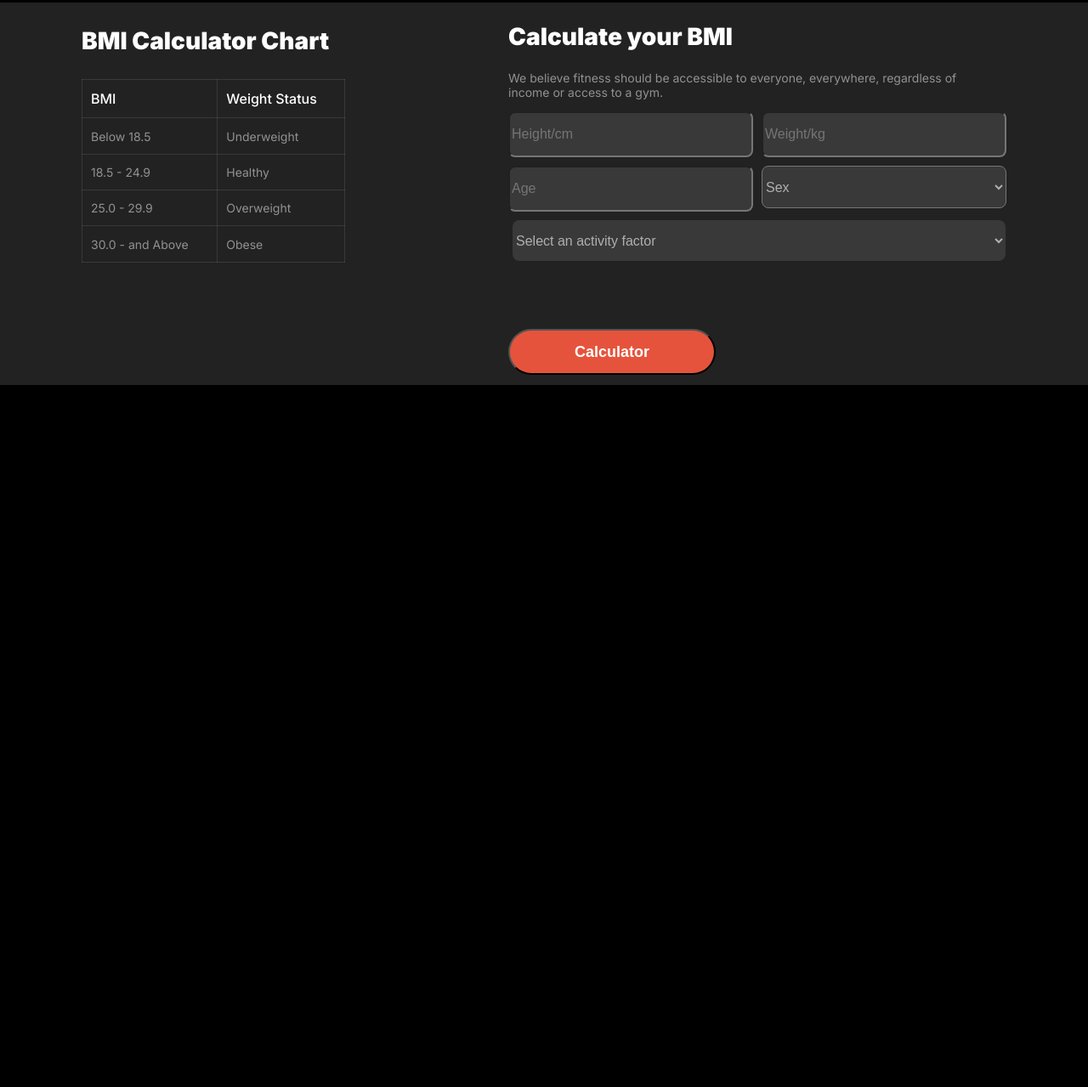
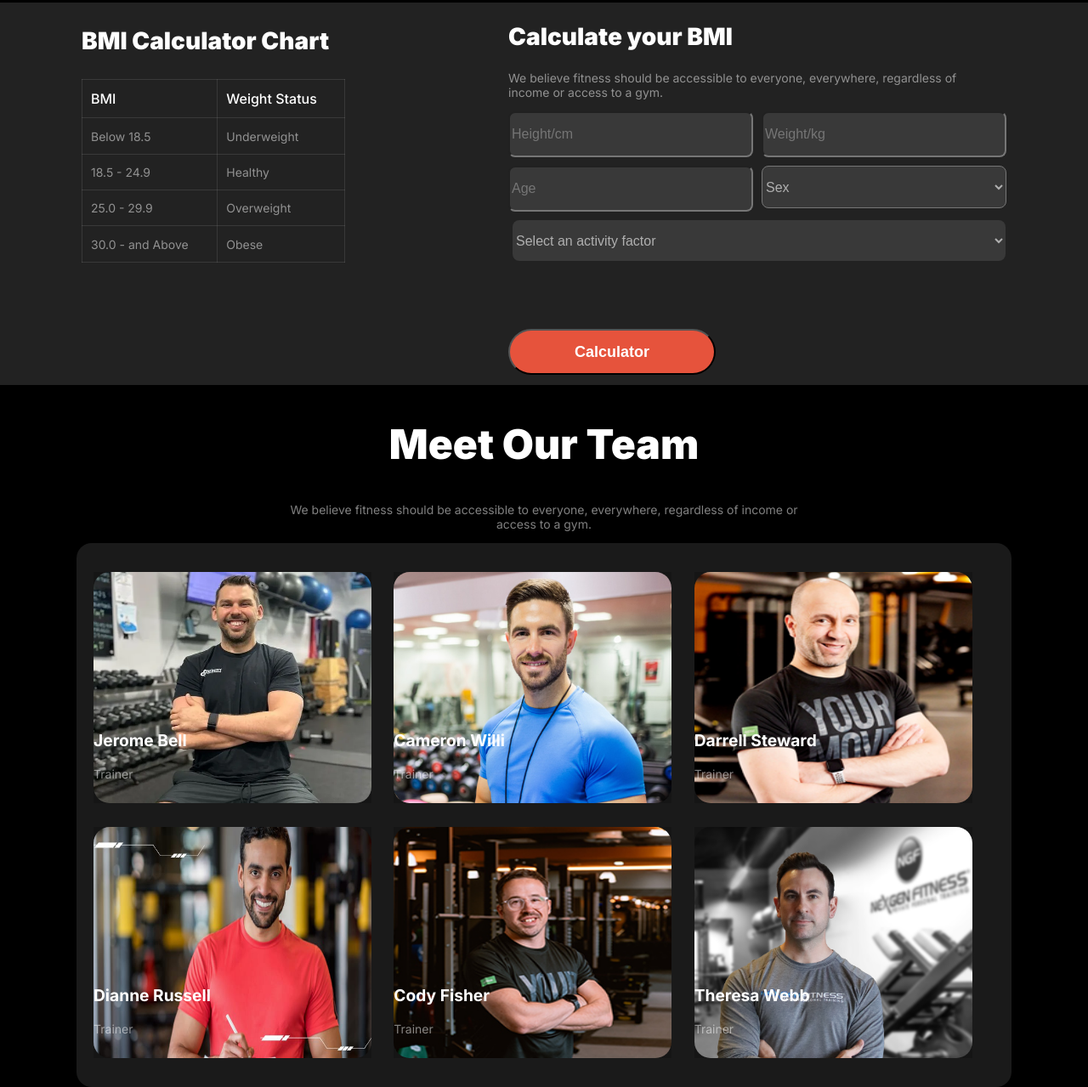
Before and after one commit to shovon-div/my-second-assignment, a plain HTML site: page index.html in a window 1280 px wide. Shown: the part 1799-3078 px from the top of the page at 85% size. Before the commit the page ends 2252 px from the top, so only its background shows below. Drawn offline with Linux system fonts and the light colour scheme.

Commit message:
added my team discription

```diff
--- a/index.html
+++ b/index.html
@@ -150,8 +150,54 @@
                     <button class="form-btn">Calculator</button>
                 </div>
             </div>
-
-
+        </section>
+        <section class="team-info">
+                <h2 class="team-title">Meet Our Team</h2>
+                <p class="team-dis">We believe fitness should be accessible to everyone, everywhere, regardless of income or <br>access to a gym.</p>
+        </section>
+        <section class="team-members">
+            <div class="photo-card">
+                <img class="photo-style" src="styles/images/trainer1.png" alt="">
+                <div class="photo-info">
+                    <p class="photo-name">Jerome Bell</p>
+                    <p class="photo-bio">Trainer</p>
+                </div>
+            </div>
+            <div class="photo-card">
+                <img  class="photo-style" src="styles/images/trainer2.png" alt="">
+                <div class="photo-info">
+                    <p class="photo-name">Cameron Willi</p>
+                    <p class="photo-bio">Trainer</p>
+                </div>
+            </div>
+            <div class="photo-card">
+                <img  class="photo-style" src="styles/images/trainer3.png" alt="">
+                <div class="photo-info">
+                    <p class="photo-name">Darrell Steward</p>
+                    <p class="photo-bio">Trainer</p>
+                </div>
+            </div>
+            <div class="photo-card">
+                <img  class="photo-style" src="styles/images/trainer4.png" alt="">
+                <div class="photo-info">
+                    <p class="photo-name">Dianne Russell</p>
+                    <p class="photo-bio">Trainer</p>
+                </div>
+            </div>
+            <div class="photo-card">
+                <img  class="photo-style" src="styles/images/trainer5.png" alt="">
+                <div class="photo-info">
+                    <p class="photo-name">Cody Fisher</p>
+                    <p class="photo-bio">Trainer</p>
+                </div>
+            </div>
+            <div class="photo-card">
+                <img  class="photo-style" src="styles/images/trainer6.png" alt="">
+                <div class="photo-info">
+                    <p class="photo-name">Theresa Webb</p>
+                    <p class="photo-bio">Trainer</p>
+                </div>
+            </div>
         </section>
 
     </main>
--- a/styles/style.css
+++ b/styles/style.css
@@ -409,25 +409,103 @@ td{
         flex-direction: column;
         height: 880px;
     }
-    .cal-info{
+    /* .cal-info{
         display: flex;
         flex-direction: column;
         padding-left: 10px;
-    }
+    } */
     .calculator{
         text-align: left ;
         margin-left: 10px;
+
     }
 
-    .form-item{
+    .input-item{
+        width: 255px;
+        height: 48px;
+        margin-left: 10px;
+    }
+    .activity-factor{
+        width: 550px;
+        margin-left: 10px;
+    }
+    #sex{
         width: 260px;
         height: 48px;
-    }
-    .activity-factor{
-        width: 288px;
         margin-left: 10px;
     }
+
+
     .form-btn{
         margin-left: 10px;
     }
 }
+/* Team member discription */
+
+.team-info, .team-members{
+    max-width: 1060px;
+    margin: 0 auto;
+}
+.team-info{
+    text-align: center;
+}
+.team-title{
+    font-weight: 900;
+    font-size: 3rem ;
+    color: rgb(255, 255, 255);
+}
+.team-dis{
+    font-weight: 400;
+    font-size: .875rem ;
+    color:rgba(255, 255, 255, 0.5) ;
+}
+.photo-name{
+    font-weight: 700;
+    font-size: 1.20rem;
+    color: rgb(255, 255, 255);
+}
+.photo-bio{
+    font-weight: 400;
+    font-size: .875rem ;
+    color:rgba(255, 255, 255, 0.5) ;
+}
+.team-members{
+    width: 1060px;
+    height: 600px;
+    border-radius: 18px;
+    background-color: rgba(255, 255, 255, 0.1);
+    display: grid;
+    grid-template-columns: repeat(3,1fr);
+    justify-content: center;
+    align-items: center;
+    padding: 20px;
+}
+.photo-card{
+    position: relative;
+    width: 327px;
+    height: 272px;
+    background: rgba(0, 0, 0, 0.2);
+}
+.photo-info{
+    position: absolute;
+    margin-top: -110px;
+}
+.photo-style{
+    width: 100%;
+    height: 100%;
+    border-radius: 19px;
+}
+@media screen and (max-width:576px) {
+    .team-members{
+        display: grid;
+        grid-template-columns: repeat(1,1fr);
+        gap: 30px;
+        height: 100%;
+    }
+    .photo-card{
+        margin-left: 90px;
+    }
+    .team-info{
+        margin-left: 10px;
+    }
+}
```
